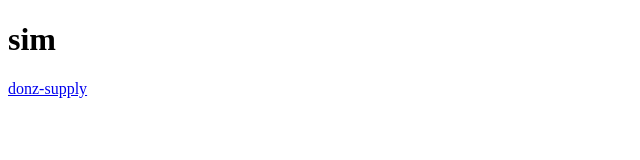
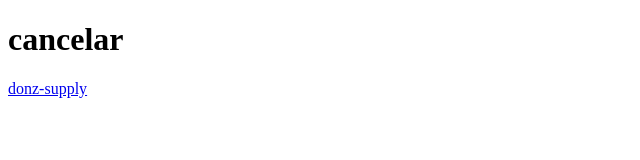
Before and after one commit to patrickkjr/testepatrick, a plain HTML site: page index.html in a window 1280 px wide. Shown: the whole page, without its empty margins (0-640 px from the left). Drawn offline with Linux system fonts and the light colour scheme.

Commit message:
Update index.html

```diff
--- a/index.html
+++ b/index.html
@@ -6,7 +6,7 @@
     <title>Document</title>
 </head>
 <body>
-    <h1>sim</h1>
+    <h1>cancelar</h1>
     <a href="https://montink.com/donz-supply">donz-supply</a>
 </body>
 </html>
```
